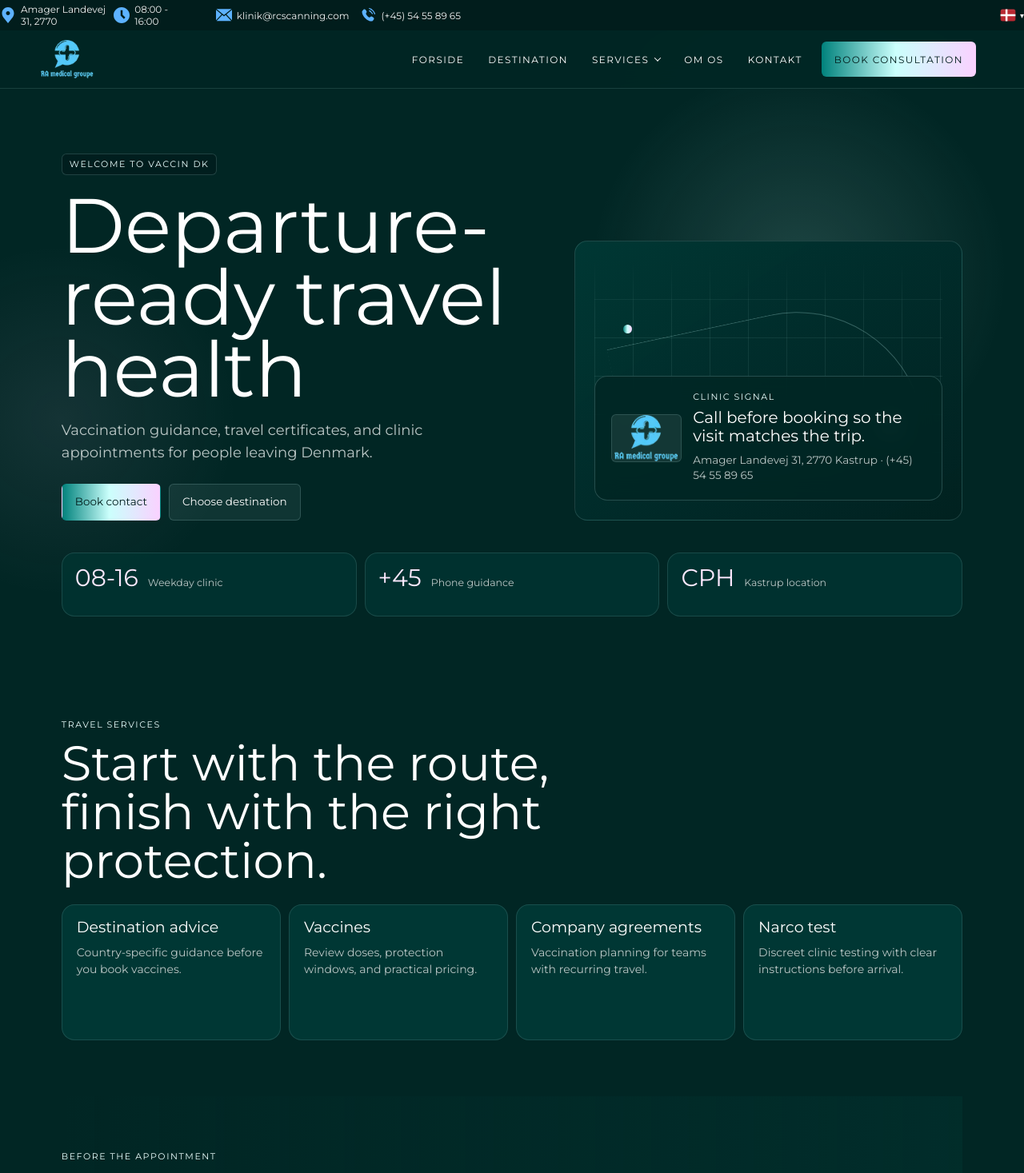
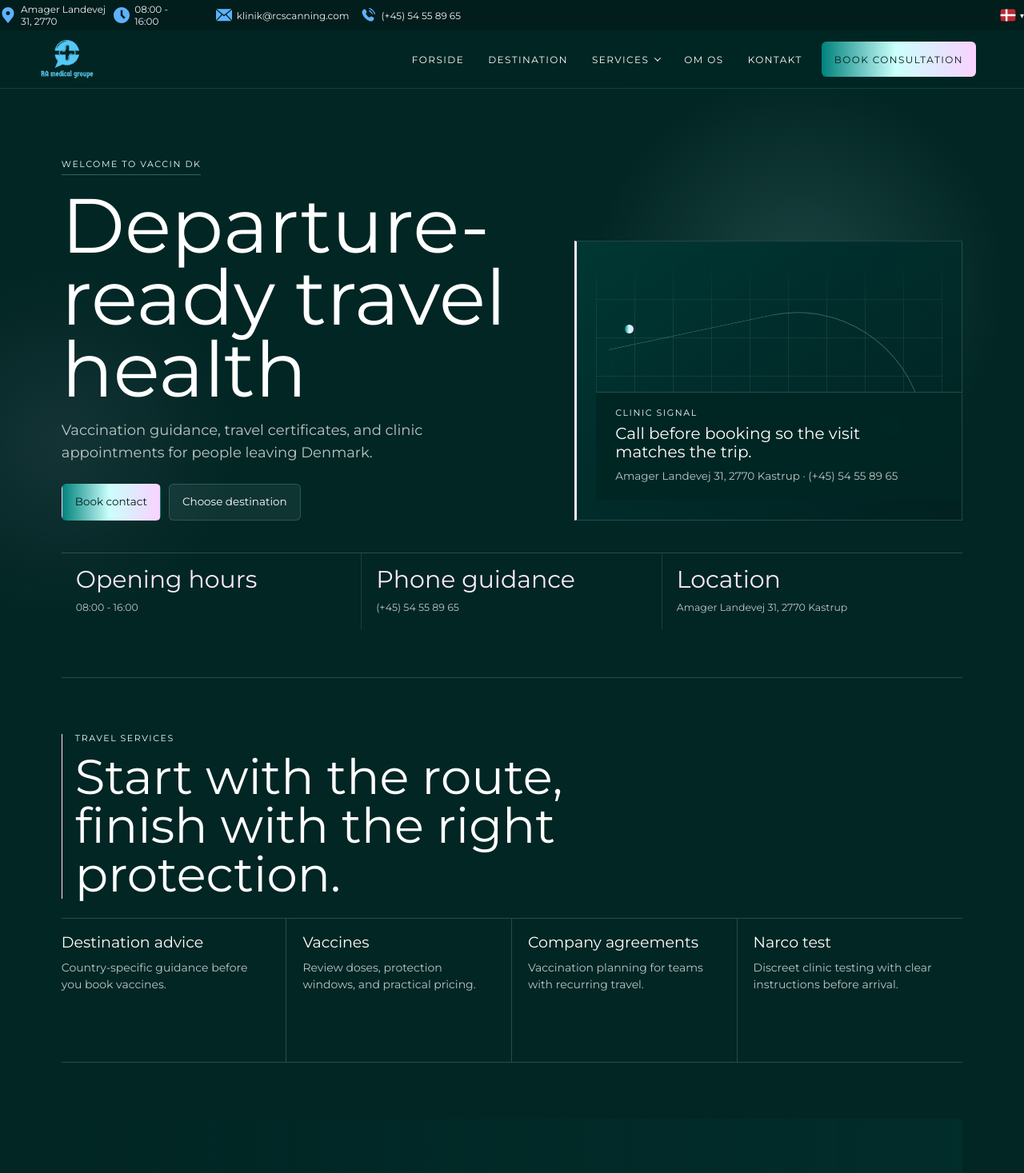
Before and after one commit to VadimTofan/vaccin.dk, a Next.js app in the folder frontend/: page / in a window 1280 px wide. Shown: the top 1467 px of the page at 80% size. Built offline with nearby package versions, Linux system fonts and the light colour scheme.

Commit message:
feat(home): refine landing page information hierarchy

```diff
--- a/frontend/app/page.module.scss
+++ b/frontend/app/page.module.scss
@@ -1,4 +1,5 @@
 // landing-redesign-v2
+// landing-editorial-retouch
 // clinic-surface
 // refero-clinical-blueprint
 // refero-auros
@@ -53,10 +54,8 @@
   }
 
   &__kicker {
-    padding: 0.7rem 0.9rem;
-    background-color: rgb(1 29 28 / 72%);
-    border: 0.1rem solid rgb(203 255 252 / 16%);
-    border-radius: var(--refero-control-radius);
+    padding: 0.7rem 0;
+    border-bottom: 0.1rem solid rgb(203 255 252 / 28%);
   }
 
   &__title {
@@ -115,7 +114,7 @@
     min-height: 35rem;
     background: linear-gradient(145deg, rgb(0 55 52 / 82%), rgb(1 29 28 / 84%)), $surface-card;
     border: 0.1rem solid rgb(203 255 252 / 14%);
-    border-radius: var(--refero-card-radius);
+    border-left: 0.3rem solid $refero-phosphor;
     overflow: hidden;
   }
 
@@ -167,11 +166,10 @@
   &__glass {
     display: grid;
     position: relative;
-    margin: 1.6rem;
-    padding: 1.6rem;
-    background: rgb(1 38 36 / 82%);
-    border: 0.1rem solid rgb(203 255 252 / 18%);
-    border-radius: var(--refero-card-radius);
+    margin: 0;
+    padding: 2rem;
+    background: rgb(1 38 36 / 92%);
+    border-top: 0.1rem solid rgb(203 255 252 / 18%);
     align-self: end;
     gap: 1.4rem;
     backdrop-filter: blur(1.4rem);
@@ -179,20 +177,9 @@
 
   @include mixins.small-tablet {
     &__glass {
-      grid-template-columns: 8.8rem minmax(0, 1fr);
-      align-items: center;
-      margin: 2.4rem;
-      padding: 2rem;
+      margin: 0 0 2.4rem 2.4rem;
+      padding: 2rem 2.4rem;
     }
-  }
-
-  &__logo {
-    width: 8.8rem;
-    height: 6rem;
-    object-fit: contain;
-    background-color: rgb(237 255 254 / 8%);
-    border: 0.1rem solid rgb(203 255 252 / 14%);
-    border-radius: var(--refero-control-radius);
   }
 
   &__glass_copy {
@@ -222,7 +209,8 @@
     width: min(100% - 4rem, 144rem);
     margin: 0 auto;
     padding: 0 0 4rem;
-    gap: 1rem;
+    border-top: 0.1rem solid rgb(203 255 252 / 18%);
+    border-bottom: 0.1rem solid rgb(203 255 252 / 18%);
   }
 
   @include mixins.small-tablet {
@@ -240,13 +228,28 @@
 
   &__fact {
     display: flex;
-    align-items: baseline;
-    min-height: 8rem;
-    padding: 1.6rem;
+    flex-direction: column;
+    align-items: flex-start;
+    min-height: 9rem;
+    padding: 1.8rem 0;
     gap: 1.2rem;
-    background-color: rgb(0 55 52 / 72%);
-    border: 0.1rem solid rgb(203 255 252 / 12%);
-    border-radius: var(--refero-card-radius);
+    border-bottom: 0.1rem solid rgb(203 255 252 / 12%);
+
+    &:last-child {
+      border-bottom: 0;
+    }
+  }
+
+  @include mixins.small-tablet {
+    &__fact {
+      padding: 1.8rem;
+      border-right: 0.1rem solid rgb(203 255 252 / 12%);
+      border-bottom: 0;
+
+      &:last-child {
+        border-right: 0;
+      }
+    }
   }
 
   &__fact_value {
@@ -287,6 +290,8 @@
     display: grid;
     max-width: 72rem;
     gap: 1.2rem;
+    padding-left: 1.6rem;
+    border-left: 0.1rem solid $refero-phosphor;
   }
 
   &__heading,
@@ -309,7 +314,7 @@
 
   &__service_grid {
     display: grid;
-    gap: 1rem;
+    border-top: 0.1rem solid rgb(203 255 252 / 18%);
   }
 
   @include mixins.tablet {
@@ -321,13 +326,36 @@
   &__service {
     display: flex;
     flex-direction: column;
-    min-height: 17rem;
-    padding: 1.8rem;
+    min-height: 18rem;
+    padding: 2rem 0;
     gap: 1rem;
     color: $text-ink;
-    background-color: $surface-card;
-    border: 0.1rem solid rgb(203 255 252 / 12%);
-    border-radius: var(--refero-card-radius);
+    border-bottom: 0.1rem solid rgb(203 255 252 / 18%);
+    transition:
+      color 0.18s ease,
+      padding 0.18s ease;
+
+    &:hover,
+    &:focus-visible {
+      padding-left: 1rem;
+      color: $accent-sea;
+    }
+  }
+
+  @include mixins.tablet {
+    &__service {
+      padding: 2rem;
+      border-right: 0.1rem solid rgb(203 255 252 / 18%);
+
+      &:first-child {
+        padding-left: 0;
+      }
+
+      &:last-child {
+        padding-right: 0;
+        border-right: 0;
+      }
+    }
   }
 
   &__service_title {
@@ -387,17 +415,18 @@
 
   &__certificate {
     grid-template-columns: 1fr;
-    padding: 2.4rem;
-    background-color: $surface-card;
-    border: 0.1rem solid rgb(203 255 252 / 12%);
-    border-radius: var(--refero-card-radius);
+    margin-top: 5rem;
+    padding: 2.4rem 0;
+    background: linear-gradient(90deg, rgb(0 55 52 / 64%), rgb(0 55 52 / 12%));
+    border-top: 0.1rem solid rgb(203 255 252 / 18%);
+    border-bottom: 0.1rem solid rgb(203 255 252 / 18%);
   }
 
   @include mixins.tablet {
     &__certificate {
       grid-template-columns: minmax(26rem, 0.75fr) minmax(0, 1fr);
       align-items: center;
-      padding: 3.2rem;
+      padding: 4rem;
       gap: 4rem;
     }
   }
@@ -409,7 +438,6 @@
     padding: 2rem;
     background-color: rgb(1 29 28 / 72%);
     border: 0.1rem solid rgb(203 255 252 / 12%);
-    border-radius: var(--refero-control-radius);
   }
 
   &__certificate_code,
@@ -436,7 +464,14 @@
 
   &__certificate_copy {
     display: grid;
+    padding: 0 2rem;
     gap: 1.2rem;
+  }
+
+  @include mixins.tablet {
+    &__certificate_copy {
+      padding: 0;
+    }
   }
 
   &__visit {
--- a/frontend/app/page.tsx
+++ b/frontend/app/page.tsx
@@ -1,20 +1,19 @@
-import Image from 'next/image';
 import Link from 'next/link';
 
 import styles from './page.module.scss';
 
 const clinicFacts = [
   {
-    value: '08-16',
-    label: 'Weekday clinic',
+    value: 'Opening hours',
+    label: '08:00 - 16:00',
   },
   {
-    value: '+45',
-    label: 'Phone guidance',
+    value: 'Phone guidance',
+    label: '(+45) 54 55 89 65',
   },
   {
-    value: 'CPH',
-    label: 'Kastrup location',
+    value: 'Location',
+    label: 'Amager Landevej 31, 2770 Kastrup',
   },
 ];
 
@@ -79,14 +78,6 @@ export default function Home() {
           </div>
 
           <aside className={styles.home__glass}>
-            <Image
-              className={styles.home__logo}
-              src="/images/logo.webp"
-              width={120}
-              height={80}
-              alt="VACCIN DK clinic logo"
-              priority
-            />
             <div className={styles.home__glass_copy}>
               <p className={styles.home__label}>Clinic signal</p>
               <h2 className={styles.home__glass_title}>
```
Also changed, not shown: 2 other files (tests, documents, lock files or other folders).
